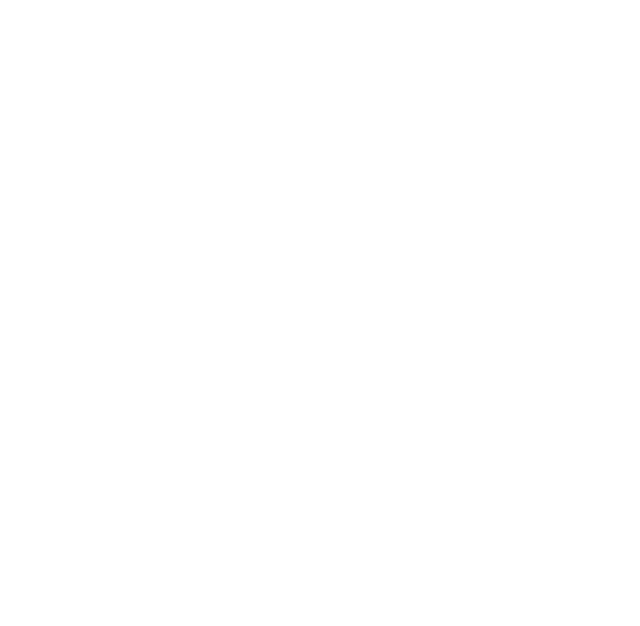
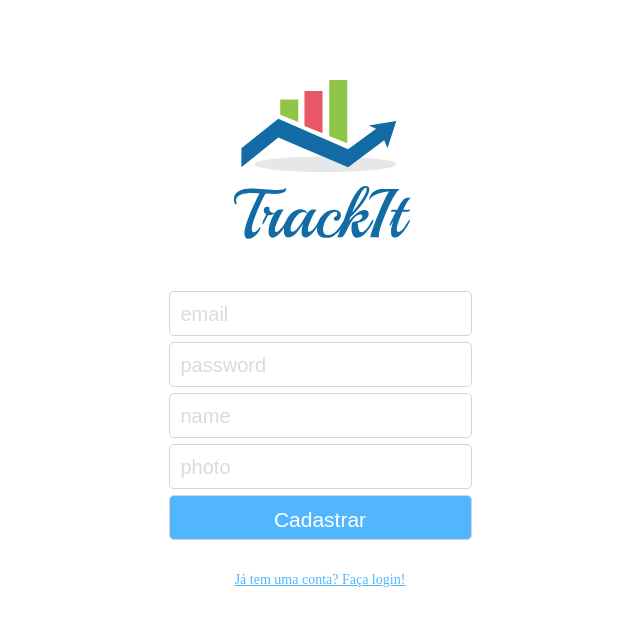
Before and after one commit to jotapedeside/projeto10-trackit, a React (Create React App) app: page /cadastro in a window 1280 px wide. Before the commit this address had no page. Shown: the top 626 px of the page, without its empty margins (320-960 px from the left). Built offline with nearby package versions, Linux system fonts and the light colour scheme.

Commit message:
login and register finished

```diff
--- a/package.json
+++ b/package.json
@@ -6,6 +6,7 @@
     "@testing-library/jest-dom": "^5.16.4",
     "@testing-library/react": "^13.3.0",
     "@testing-library/user-event": "^13.5.0",
+    "axios": "^0.27.2",
     "react": "^18.2.0",
     "react-dom": "^18.2.0",
     "react-router-dom": "^6.3.0",
--- a/src/components/App.js
+++ b/src/components/App.js
@@ -2,6 +2,7 @@ import { BrowserRouter, Routes, Route } from "react-router-dom";
 import React, {createContext} from "react";
 import GlobalStyle from "./GlobalStyle";
 import Login from "./Login";
+import Register from "./Register";
 
 function App() {
 
@@ -14,9 +15,8 @@ function App() {
         <GlobalStyle />
         <Routes>
           <Route path="/" element={<Login />} />
-          {/*
           <Route path="/cadastro" element={<Register />} />
-          <Route path="/habitos" element={<Habits />} />
+          {/*<Route path="/habitos" element={<Habits />} />
           <Route path="/hoje" element={<Today />} />
           <Route path="/historico" element={<History />} />
           */}
--- a/src/components/Login.js
+++ b/src/components/Login.js
@@ -1,14 +1,70 @@
 import styled from "styled-components";
-import { Link } from "react-router-dom";
+import { Link, useNavigate } from "react-router-dom";
 import { useState } from "react";
 import AssetsImgs from "../assets/img/AssetsImg";
+import axios from "axios";
 
 export default function Login(){
 
   //const { setUserInfo, setSidebaropen } = useContext(UserContext);
-  //const navigate = useNavigate();
-  const [estaSalvo, setEstaSalvo] = useState(true)
-  const forms = inputs()
+  const navigate = useNavigate();
+  //const [estaSalvo, setEstaSalvo] = useState(true);
+  const [user, setUser] = useState({
+    email: "",
+    password: ""
+  });
+  const [enableBtn, setEnableBtn] = useState(true);
+  const forms = inputs();
+
+  //INTERNAL FUNCTIONS
+  function inputs() {
+    return (
+      <>
+        <input
+          type="email"
+          placeholder="email"
+          required
+          value={user.email}
+          onChange={e => setUser({ ...user, email: e.target.value })}
+        />
+        <input
+          type="password"
+          placeholder="password"
+          required
+          value={user.password}
+          onChange={e => setUser({ ...user, password: e.target.value })}
+        />
+        <button>
+          {/*TODO: ficar dinâmico*/}
+          { !enableBtn ? "Carregando..." : "Entrar" }
+        </button>
+        <Link to="/cadastro">
+          <p>Não tem uma conta? Cadastre-se!</p>
+        </Link>
+      </>
+    )
+  }
+
+  function validateLogin(event) {
+    //TODO: localstorage stuff
+    event.preventDefault();
+    if (enableBtn){
+      setEnableBtn(false);
+      const res = axios.post("https://mock-api.bootcamp.respondeai.com.br/api/v2/trackit/auth/login", {
+        email: user.email,
+        password: user.password
+    });
+      res.then(() => {
+        //console.log(res);
+        navigate("/today")
+      })
+      .catch(e => {
+        alert("Um erro ocorreu: " + e.res + ". Por favor, tente novamente.");
+        setEnableBtn(true)
+      })
+    }
+  }
+
   return (
     <LoginScreen>
       {/* TODO: ifsaved logic
@@ -25,40 +81,12 @@ export default function Login(){
 
 }*/
 
-function inputs() {
-  return (
-    <>
-      <input
-        type="email"
-        placeholder="email"
-        required
-      />
-      <input
-        type="password"
-        placeholder="password"
-        required
-      />
-      <button>
-        {/*enable button logic*/}
-      </button>
-      <Link to="/cadastro">
-        <p>Não tem uma conta? Cadastre-se!</p>
-      </Link>
-    </>
-  )
-}
-
-function validateLogin(event) {
-  //TODO: sign up logic
-}
-
 const LoginScreen = styled.div`
   p{
     margin-top: 25px;
     font-size: 14px;
     font-weight: 400;
     line-height: 17px;
-
     text-decoration-line: underline;
     color: #52B6FF;
   }
@@ -88,6 +116,7 @@ const Forms = styled.form`
       color: var(--input-color);
     }
     button {
+      color: #ffffff;
       line-height: 26px;
       background: var(--color-blue);
     }
--- a/src/components/Register.js
+++ b/src/components/Register.js
@@ -0,0 +1,148 @@
+import styled from "styled-components";
+import { Link, useNavigate } from "react-router-dom";
+import { useState } from "react";
+import AssetsImgs from "../assets/img/AssetsImg";
+import axios from "axios";
+
+
+export default function Register() {
+  const navigate = useNavigate();
+  const [user, setUser] = useState({
+    email: "",
+    name: "",
+    image: "",
+    password: ""
+  });
+  const [enableBtn, setEnableBtn] = useState(true);
+
+  const forms = inputs();
+  //INTERNAL FUNCTIONS
+
+  function inputs(){
+    return (
+      <>
+        <input
+          type="email"
+          placeholder="email"
+          required
+          value={user.email}
+          onChange={e => setUser({ ...user, email: e.target.value })}
+        />
+        <input
+          type="password"
+          placeholder="password"
+          required
+          value={user.password}
+          onChange={e => setUser({ ...user, password: e.target.value })}
+        />
+        <input
+          type="text"
+          placeholder="name"
+          required
+          value={user.name}
+          onChange={e => setUser({ ...user, name: e.target.value })}
+        />
+        <input
+          type="url"
+          placeholder="photo"
+          required
+          value={user.image}
+          onChange={e => setUser({ ...user, image: e.target.value })}
+        />
+        <button>
+          Cadastrar
+          {/*enable button logic*/}
+        </button>
+        <Link to="/">
+          <p>Já tem uma conta? Faça login!</p>
+        </Link>
+      </>
+    )
+  }
+
+  function validateLogin(event) {
+    console.log(user);
+    event.preventDefault();
+    if (enableBtn){
+      setEnableBtn(false);
+      const res = axios.post("https://mock-api.bootcamp.respondeai.com.br/api/v2/trackit/auth/sign-up", {
+        email: user.email,
+        name: user.name,
+        image: user.image,
+        password: user.password
+    });
+      res.then(() => {
+        //console.log(res);
+        navigate("/")
+      })
+      .catch((e) => {
+        console.log(e);
+        alert("Um erro ocorreu: " + e.res + ". Por favor, tente novamente.");
+        setEnableBtn(true);
+      })
+    }
+  }
+
+  return (
+    <LoginScreen>
+      {/* TODO: ifsaved logic
+      {estaSalvo ? <Loader text="Um Segundo"/> : TREMdeBAIXO}*/}
+      <>
+        <img src={AssetsImgs.Logo} alt="logo" />
+        <Forms onSubmit={validateLogin}>{forms}</Forms>
+      </>
+    </LoginScreen>
+  )
+}
+
+const LoginScreen = styled.div`
+  p{
+    margin-top: 25px;
+    font-size: 14px;
+    font-weight: 400;
+    line-height: 17px;
+
+    text-decoration-line: underline;
+    color: #52B6FF;
+  }
+  img{
+    display: flex;
+    align-items: center;
+    justify-content: center;
+    margin: 5em auto 2em auto;
+  }
+`
+
+const Forms = styled.form`
+    display: flex;
+    align-items: center;
+    justify-content: center;
+    flex-direction: column;
+    input,
+    button {
+      font-size: 21px;
+      cursor: pointer;
+      width: 303px;
+      height: 45px;
+      border: 1px solid #D5D5D5;
+      border-radius: 5px;
+      margin-bottom: 6px;
+      padding: 11px;
+      color: var(--input-color);
+    }
+    button {
+      color: #ffffff;
+      line-height: 26px;
+      background: var(--color-blue);
+    }
+    input:focus,
+    button:focus {
+      outline: none;
+      border-color: var(--color-blue);
+    }
+    input::placeholder {
+      font-size: 20px;
+      line-height: 25px;
+      color: var(--placeholder-color);
+    }
+`
```
Also changed, not shown: 1 other file (tests, documents, lock files or other folders). Lines whose indentation alone changed are shown as unchanged.
